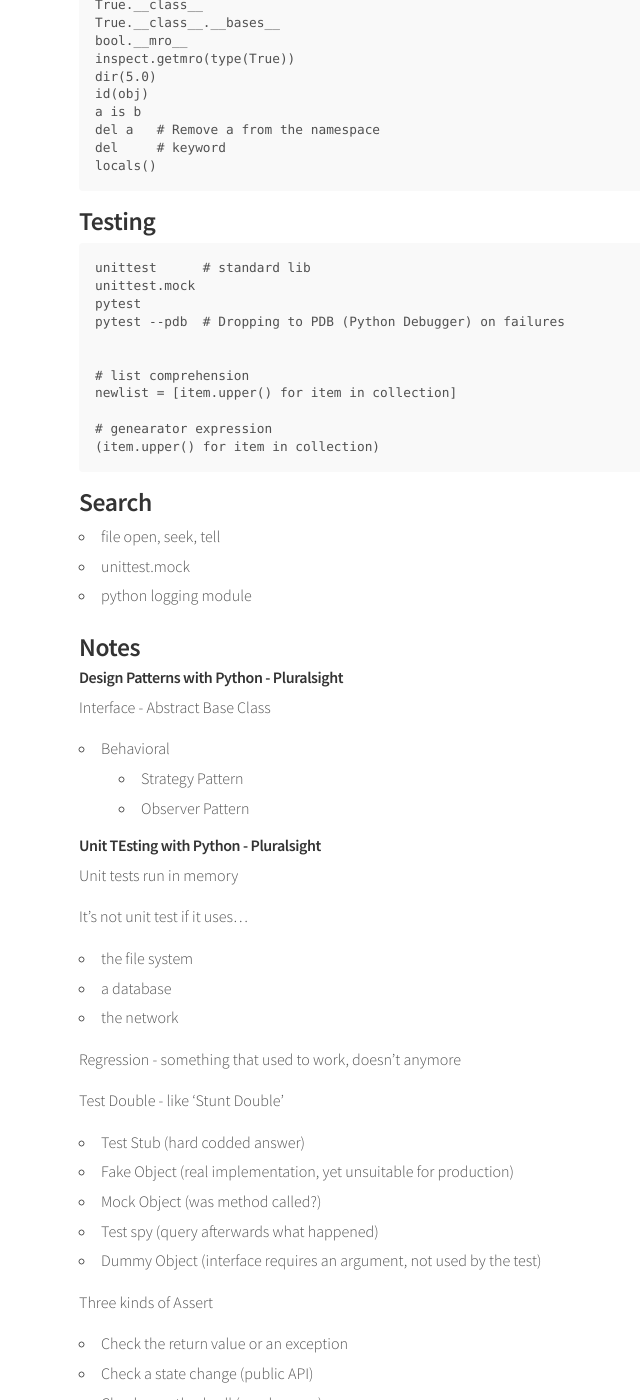
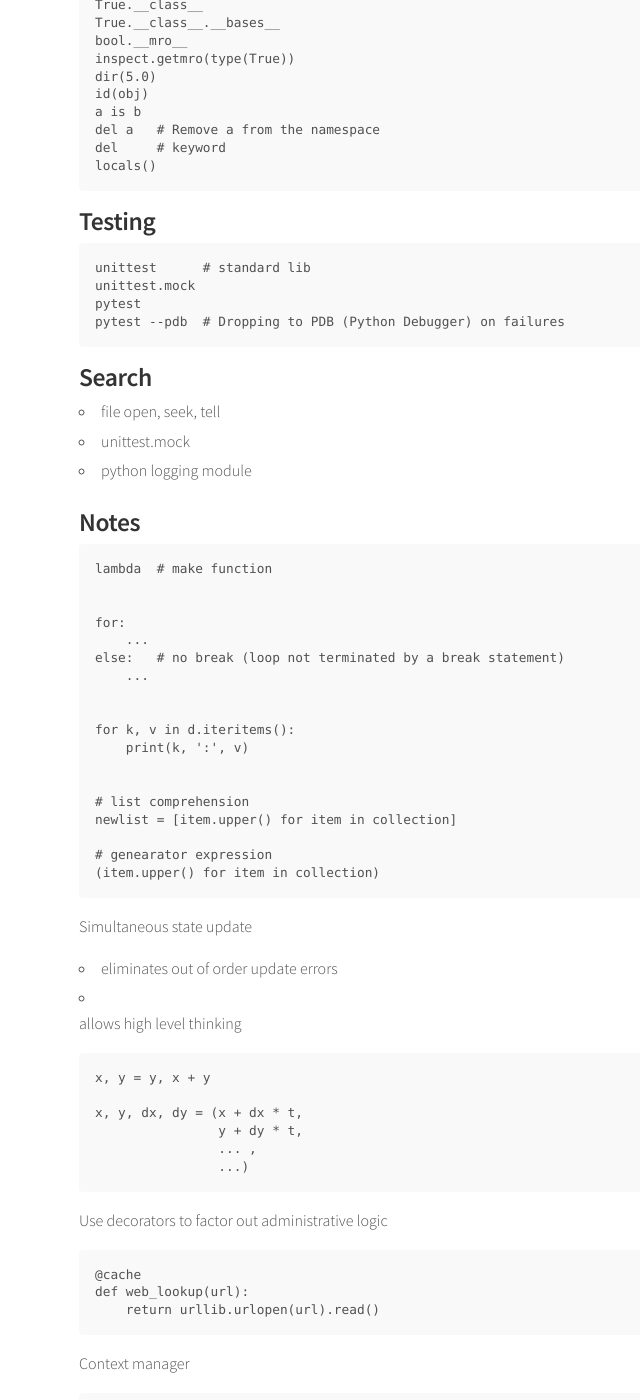
Before and after one commit to codebicycle/2016-codebicycle.github.io, a Jekyll site: the page built from _posts/2016-10-31-python.md, in a window 1280 px wide and 1400 px high, scrolled down 577 px. Shown: the whole window, without its empty margins (273-913 px from the left). Built offline with Jekyll 4.4.1, drawn with Linux system fonts in a browser that asks for light colours; some of the changed text lies outside the part shown.

Commit message:
Update python

```diff
--- a/_posts/2016-10-31-python.md
+++ b/_posts/2016-10-31-python.md
@@ -56,8 +49,55 @@ PyPI - the Python Package Index
 - python logging module
 
 
+## Notes
 
-## Notes
+    lambda  # make function
+
+
+    for:
+        ...
+    else:   # no break (loop not terminated by a break statement)
+        ...
+
+
+    for k, v in d.iteritems():
+        print(k, ':', v)
+
+
+    # list comprehension
+    newlist = [item.upper() for item in collection]
+
+    # genearator expression
+    (item.upper() for item in collection)
+
+Simultaneous state update
+
+- eliminates out of order update errors
+- allows high level thinking
+
+      x, y = y, x + y
+
+      x, y, dx, dy = (x + dx * t,
+                      y + dy * t,
+                      ... ,
+                      ...)
+
+Use decorators to factor out administrative logic
+
+    @cache
+    def web_lookup(url):
+        return urllib.urlopen(url).read()
+
+Context manager
+
+    from contextlib import suppress
+    with suppress(FileNotFoundError):
+        os.remove('somefile.tmp')
+
+
+Raymond Hettinger - [Transforming Code into Beautiful, Idiomatic Python][idiomatic]
+
+[idiomatic]: https://www.youtube.com/watch?v=OSGv2VnC0go
 
 #### Design Patterns with Python - Pluralsight
 
```
Also changed, not shown: other parts of _posts/2016-10-31-python.md (+0 -7 lines).
